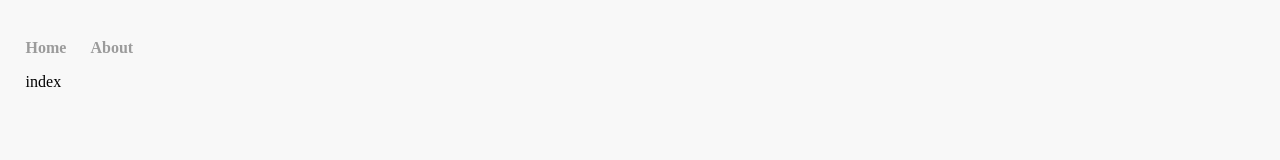
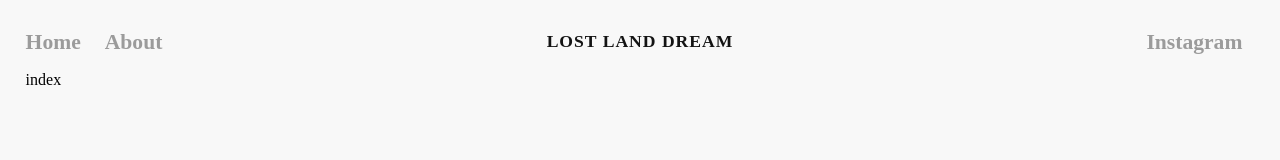
Before and after one commit to alivelee/lost-land-gatsby-site, a Gatsby site: page / in a window 1280 px wide. Built offline with nearby package versions, Linux system fonts and the light colour scheme; Gatsby itself is replaced by a stand-in of ours.

Commit message:
finish header

```diff
--- a/gatsby-config.js
+++ b/gatsby-config.js
@@ -1,7 +1,8 @@
 module.exports = {
   siteMetadata: {
-    siteUrl: "https://www.yourdomain.tld",
+    siteUrl: "https://lostlandream.com/",
     title: "Lost Land Dream",
+    insLink: "https://www.instagram.com/xu_lei_wonder/"
   },
   plugins: [
     "gatsby-plugin-styled-components",
--- a/src/components/layout.js
+++ b/src/components/layout.js
@@ -1,6 +1,8 @@
 import React from "react";
 import Nav from "./nav";
 import styled, { createGlobalStyle } from "styled-components";
+import { Link, useStaticQuery, graphql } from "gatsby";
+
 const ResetStyle = createGlobalStyle`
   *,
   *::before,
@@ -69,7 +71,7 @@ const BodyStyle = createGlobalStyle`
     --main-color: #f8f8f8;
   }
   body {
-    transition: background .3s ease-out;
+    transition: background .5s ease-out;
     background: var(--main-color, #f8f8f8);
   }
 `;
@@ -78,13 +80,69 @@ const SiteWrapper = styled.div`
   min-height: 100vh;
   padding: 2vw;
 `;
+
+const StyledHeader = styled.header`
+  font-size: 1.35rem;
+  margin-top: -10px;
+  position: relative;
+  z-index: 300;
+  align-items: center;
+  display: grid;
+  grid-template-columns: 1fr auto 1fr;
+`;
+
+const Logo = styled.a`
+  color: #131313;
+  display: block;
+  flex-shrink: 0;
+  font-size: 1.1rem;
+  font-weight: 700;
+  letter-spacing: 1px;
+  line-height: 1em;
+  padding: 10px;
+  text-transform: uppercase;
+`;
+
+const SocialNav = styled.div`
+  align-items: center;
+  display: flex;
+  flex-shrink: 0;
+  justify-content: flex-end;
+  position: relative;
+  z-index: 100;
+`;
+const SocialLink = styled.a`
+  color: #131313;
+  display: block;
+  font-weight: 600;
+  margin: 0;
+  opacity: 0.4;
+  padding: 10px 12px;
+`;
 const Layout = ({ pageTitle, children }) => {
+  const data = useStaticQuery(graphql`
+    query {
+      site {
+        siteMetadata {
+          title
+        }
+      }
+    }
+  `);
   return (
     <SiteWrapper>
       <ResetStyle />
       <BodyStyle />
       <title>{pageTitle}</title>
-      <Nav />
+      <StyledHeader>
+        <Nav />
+        <Logo>{data?.site?.siteMetadata?.title}</Logo>
+        <SocialNav>
+          <SocialLink href={data?.site?.siteMetadata?.insLink}>
+            Instagram
+          </SocialLink>
+        </SocialNav>
+      </StyledHeader>
       <main>{children}</main>
     </SiteWrapper>
   );
```
